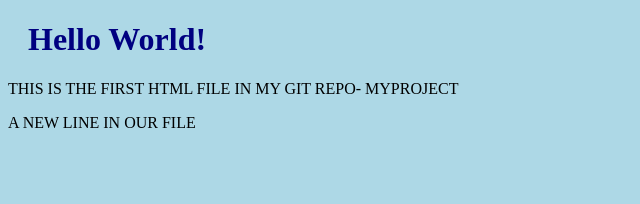
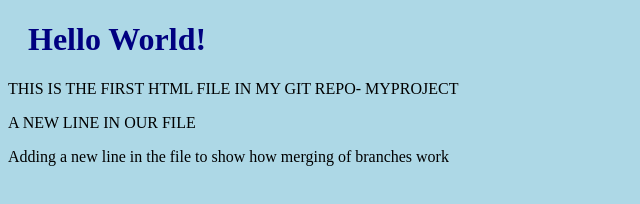
Before and after one commit to neelima-pulagam/hello-world, a plain HTML site: page index.html in a window 1280 px wide. Shown: the whole page, without its empty margins (0-640 px from the left). Drawn offline with Linux system fonts and the light colour scheme.

Commit message:
updated index.html with emergency-fix

```diff
--- a/index.html
+++ b/index.html
@@ -9,6 +9,7 @@
 <h1>Hello World!</h1>
 <p>THIS IS THE FIRST HTML FILE IN MY GIT REPO- MYPROJECT</P>
 <p>A NEW LINE IN OUR FILE</p>
+<p>Adding a new line in the file to show how merging of branches work</p>
 
 
 </body>
```
